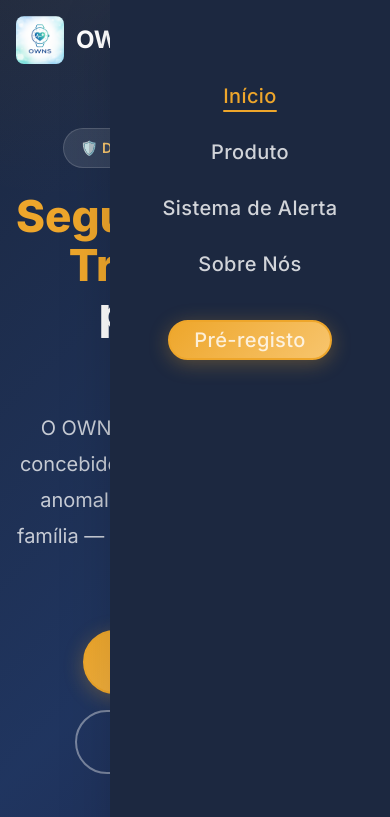
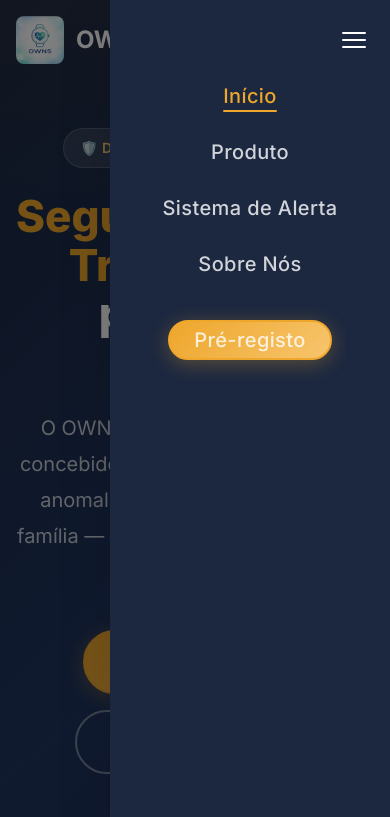
Before and after one commit to Maganss/owns, a plain HTML site: page index.html in a window 390 px wide. Both pictures are taken after a click on the button "Toggle menu". Shown: the top 817 px of the page. Drawn offline with Linux system fonts and the light colour scheme.

Commit message:
Fix mobile menu with proper overlay z-index

```diff
--- a/css/pages.css
+++ b/css/pages.css
@@ -112,7 +112,7 @@
     border: none;
     cursor: pointer;
     padding: var(--space-2);
-    z-index: 1001;
+    z-index: 1003;
     position: relative;
 }
 
@@ -164,6 +164,21 @@
 
     .navbar__cta {
         margin-top: var(--space-4);
+    }
+
+    .mobile-menu-overlay {
+        position: fixed;
+        inset: 0;
+        background: rgba(0, 0, 0, 0.5);
+        z-index: 998;
+        opacity: 0;
+        pointer-events: none;
+        transition: opacity var(--transition-base);
+    }
+
+    .mobile-menu-overlay.active {
+        opacity: 1;
+        pointer-events: auto;
     }
 }
 
--- a/js/navbar.js
+++ b/js/navbar.js
@@ -43,7 +43,10 @@ export function renderNavbar() {
                 </button>
             </div>
         </div>
+        <div class="mobile-menu-overlay" id="mobileOverlay"></div>
     `;
+
+    // Setup scroll behavior
 
     // Setup scroll behavior
     let ticking = false;
@@ -64,24 +67,35 @@ export function renderNavbar() {
     onScroll(); // Check initial state
 
     // Mobile menu toggle
-    requestAnimationFrame(() => {
-        const toggle = nav.querySelector('#navToggle');
-        const navLinks = nav.querySelector('#navLinks');
+    setTimeout(() => {
+        const toggle = document.getElementById('navToggle');
+        const navLinks = document.getElementById('navLinks');
+        const overlay = document.getElementById('mobileOverlay');
 
         if (toggle && navLinks) {
             toggle.addEventListener('click', () => {
                 navLinks.classList.toggle('open');
+                if (overlay) overlay.classList.toggle('active');
                 toggle.setAttribute('aria-expanded', navLinks.classList.contains('open'));
             });
+
+            if (overlay) {
+                overlay.addEventListener('click', () => {
+                    navLinks.classList.remove('open');
+                    overlay.classList.remove('active');
+                    toggle.setAttribute('aria-expanded', 'false');
+                });
+            }
 
             navLinks.querySelectorAll('.navbar__link').forEach(link => {
                 link.addEventListener('click', () => {
                     navLinks.classList.remove('open');
+                    if (overlay) overlay.classList.remove('active');
                     toggle.setAttribute('aria-expanded', 'false');
                 });
             });
         }
-    });
+    }, 100);
 
     // Update active link on route change
     window.addEventListener('hashchange', () => {
```
